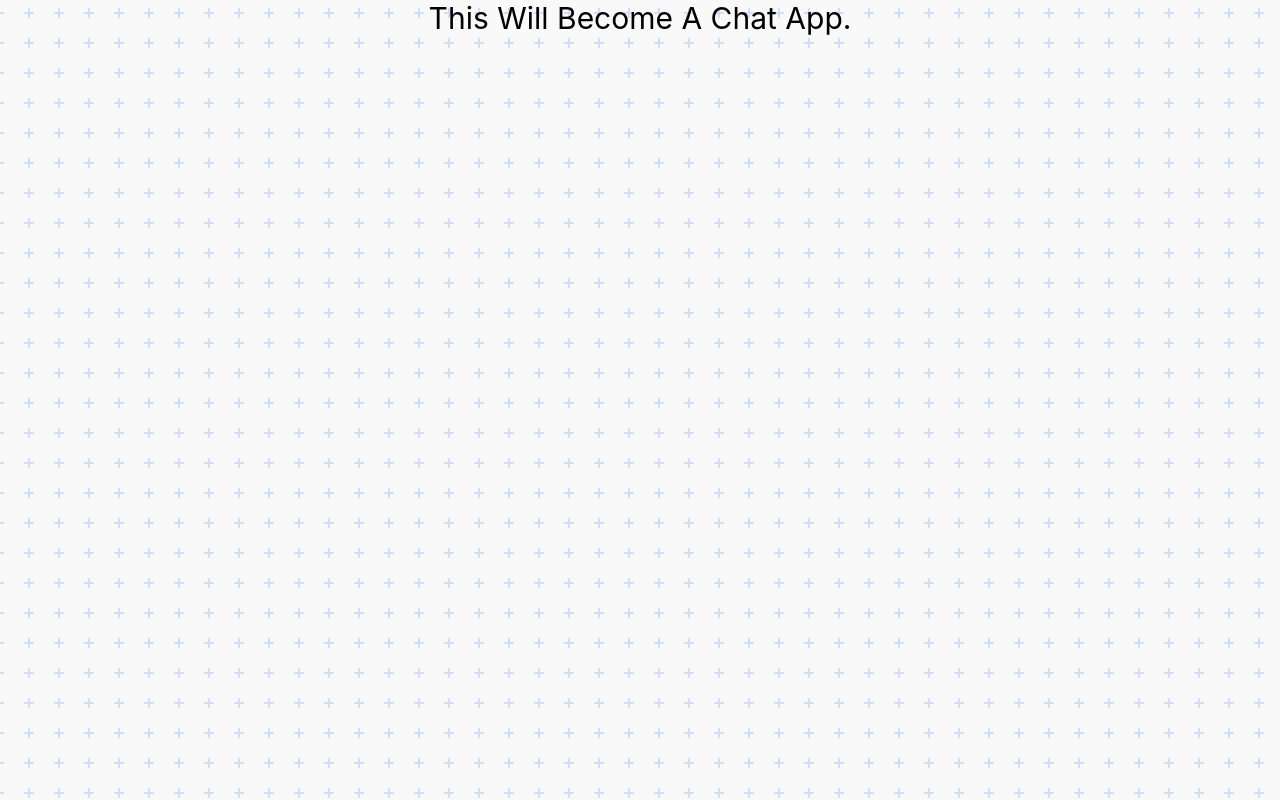
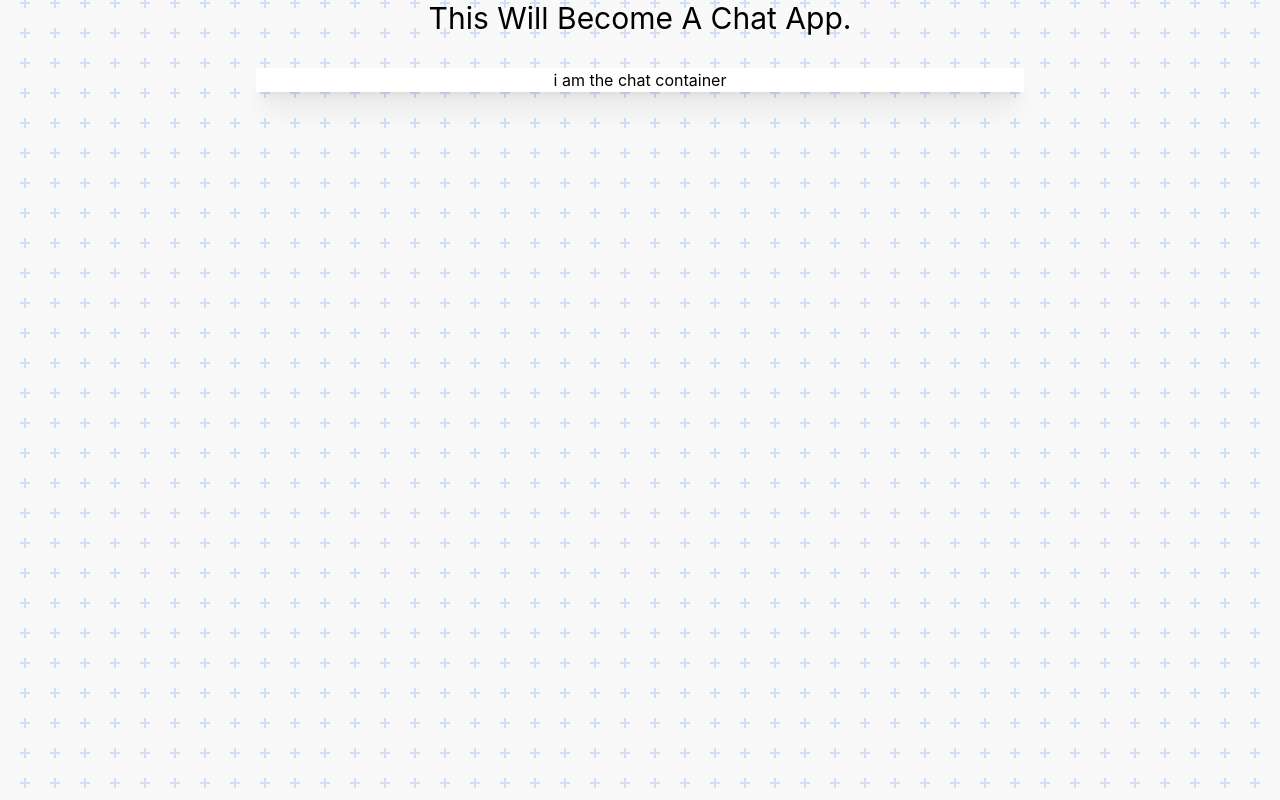
Before and after one commit to Drkeck/Prototype-hybrid-chat, a React (Create React App) app in the folder client/: page / in a window 1280 px wide. Built offline with nearby package versions, Linux system fonts and the light colour scheme.

Commit message:
added the chat container and am starting to work on the chat feeditself

```diff
--- a/client/src/App.js
+++ b/client/src/App.js
@@ -1,9 +1,11 @@
 import './App.css';
+import ChatContainer from './Components/chatContainer';
 
 function App() {
   return (
     <div className="App">
       <h1 className='text-3xl'>This Will Become A Chat App.</h1>
+      <ChatContainer/>
     </div>
   );
 }
--- /dev/null
+++ b/client/src/Components/chatContainer/index.js
@@ -0,0 +1,10 @@
+function ChatContainer() {
+
+    return(
+        <div className="w-3/5 mx-auto mt-8 bg-white shadow-xl">
+            <p>i am the chat container</p>
+        </div>
+    )
+}
+
+export default ChatContainer
```
Also changed, not shown: client/src/Components/chatFeed/index.js (added).
